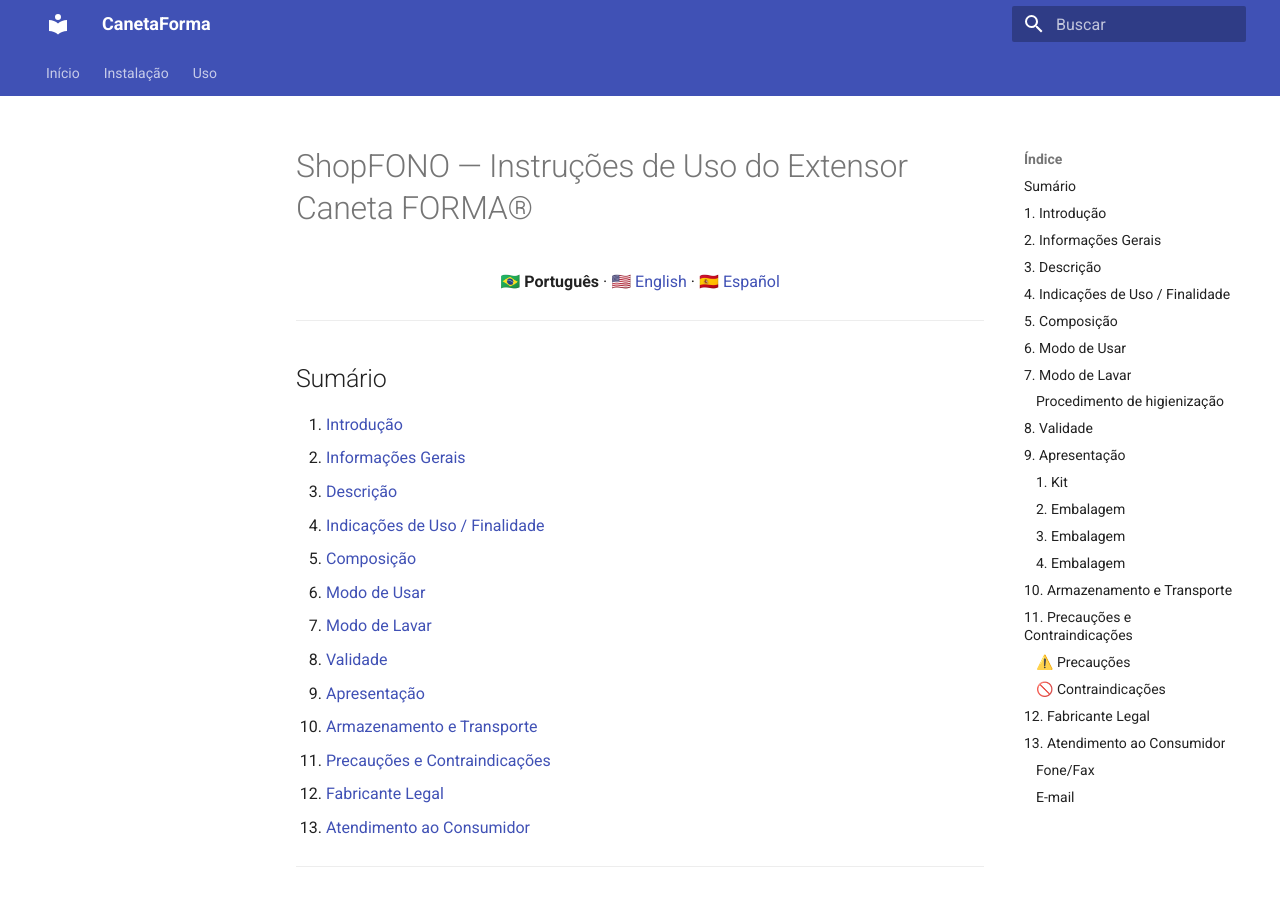
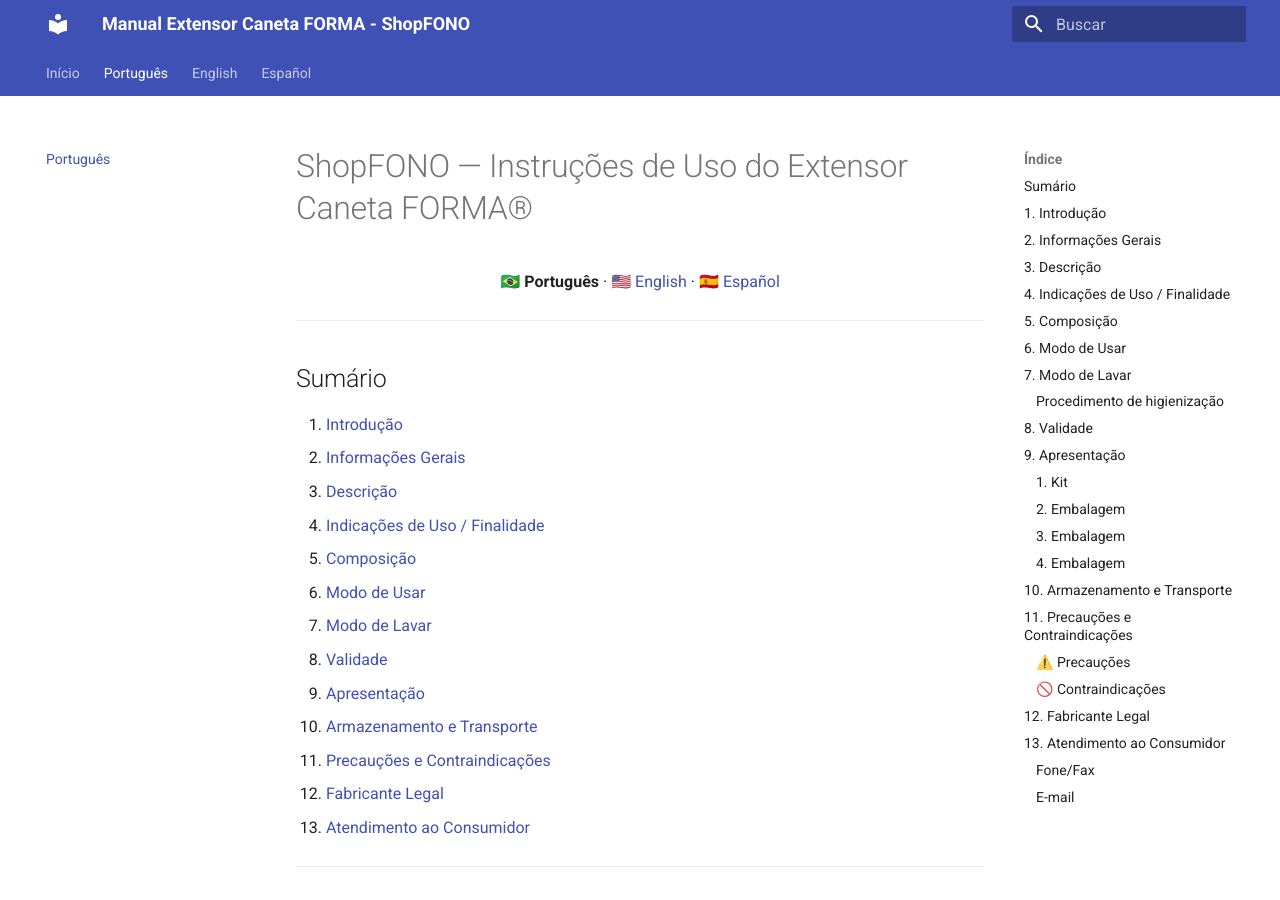
Before and after one commit to docshopfono/CanetaForma, an MkDocs documentation site: the page built from docs/pt-BR/README.md, in a window 1280 px wide and 900 px high. Built offline with MkDocs 1.6.1 and Material for MkDocs 9.7.7, drawn with Linux system fonts in a browser that asks for light colours.

Commit message:
config: update deploy scripts and mkdocs URL for CarlosShopfono/CanetaForma

```diff
--- a/mkdocs.yml
+++ b/mkdocs.yml
@@ -1,5 +1,5 @@
-site_name: CanetaForma
-site_url: https://docshopfono.github.io/CanetaForma/
+site_name: Manual Extensor Caneta FORMA - ShopFONO
+site_url: https://carlosshopfono.github.io/CanetaForma/
 
 theme:
   name: material
@@ -23,6 +23,7 @@
   - pymdownx.tabbed
 
 nav:
-  - Início: index.md
-  - Instalação: instalacao.md
-  - Uso: uso.md
+  - Início: README.md
+  - Português: pt-BR/README.md
+  - English: en-US/README.md
+  - Español: es-ES/README.md
```
Also changed, not shown: 3 other files.
